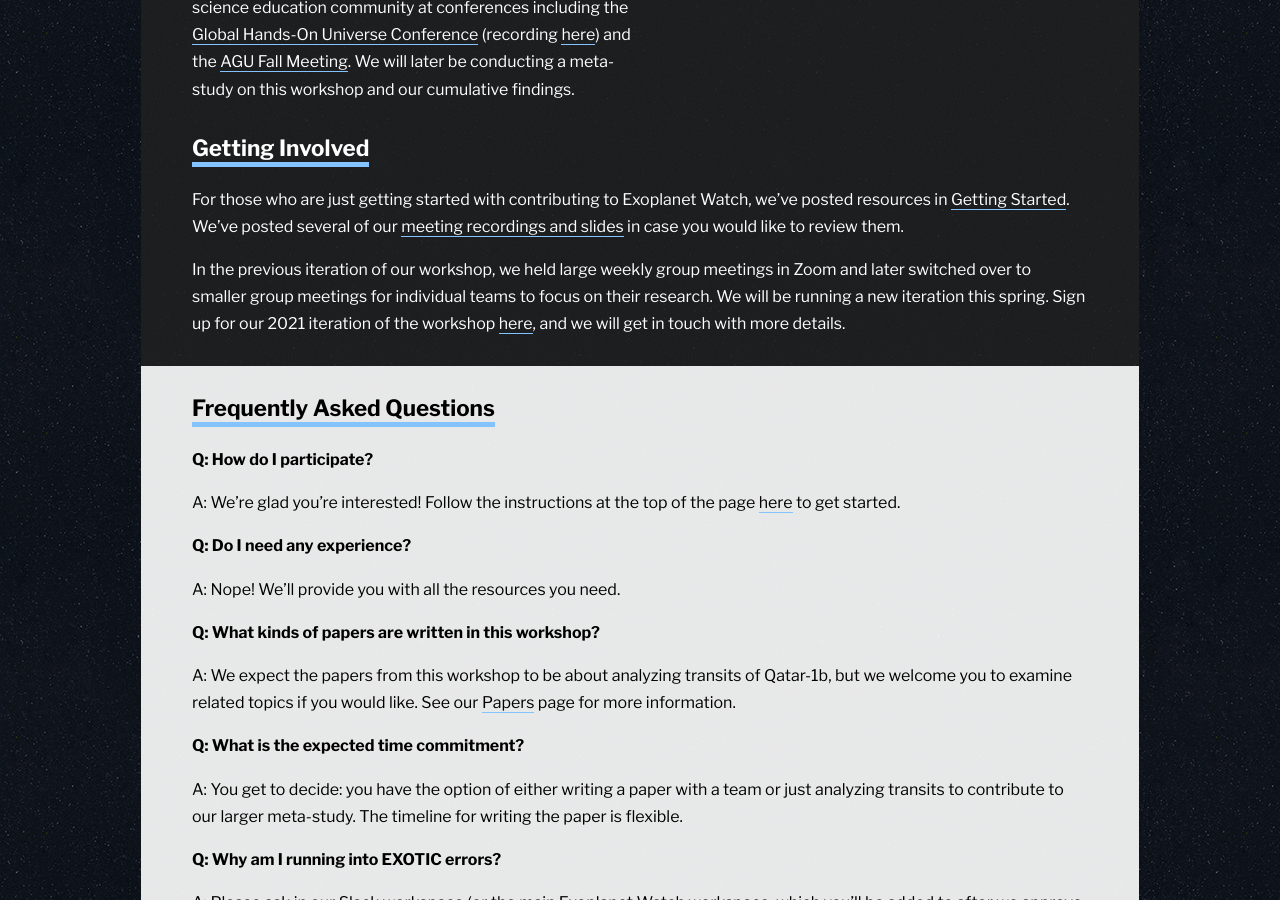
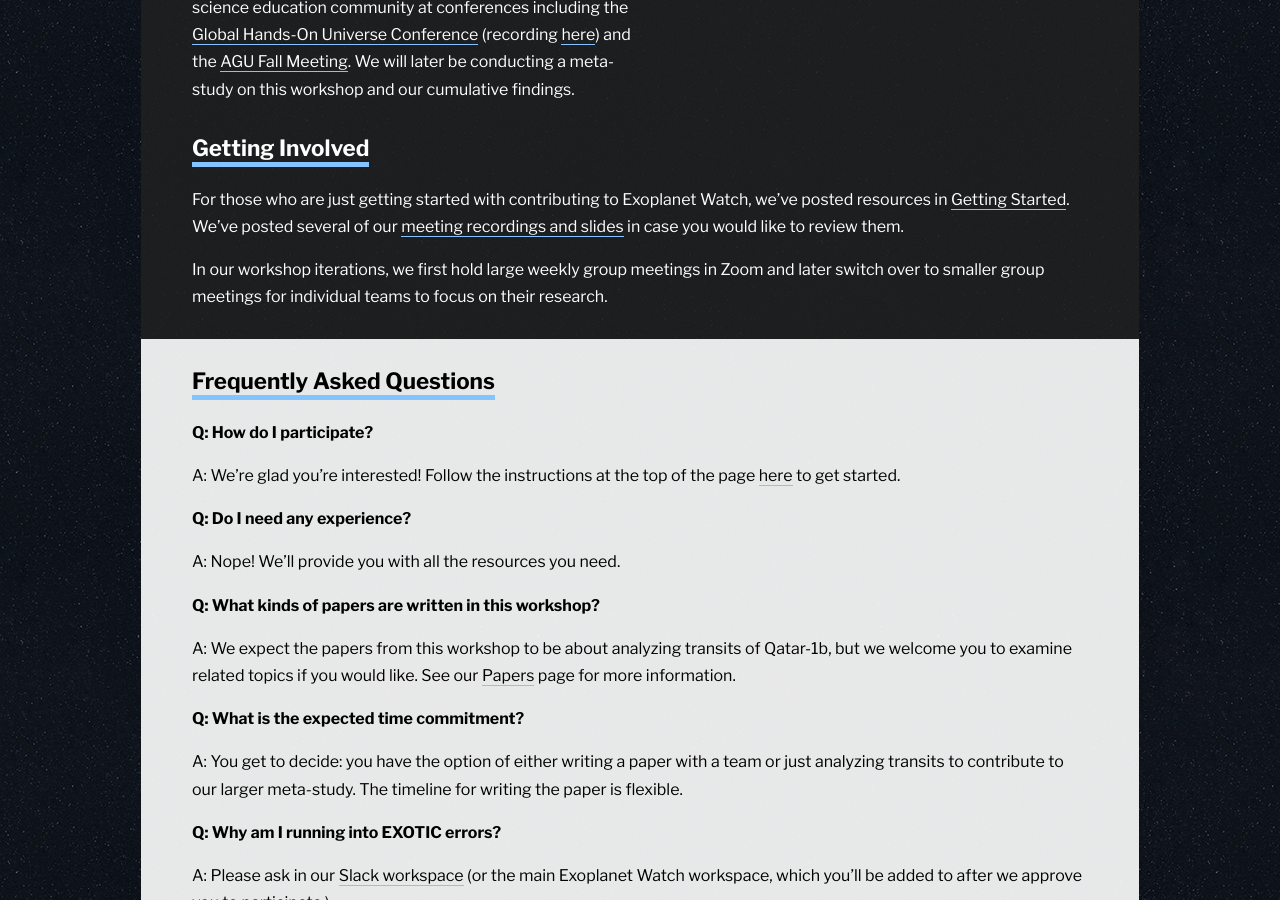
Before and after one commit to paigeyeung/exoplanetresearchworkshop, a Jekyll site: the page built from index.md, in a window 1280 px wide and 900 px high, scrolled down 880 px. Built offline with Jekyll 4.4.1, drawn with Linux system fonts in a browser that asks for light colours; some web fonts are replaced.

Commit message:
Update index.md

```diff
--- a/index.md
+++ b/index.md
@@ -47,7 +47,7 @@ We've shared our workshop experiences and citizen science research with the larg
 
 For those who are just getting started with contributing to Exoplanet Watch, we've posted resources in [Getting Started](/getting-started/). We've posted several of our [meeting recordings and slides](/meetings/) in case you would like to review them.
 
-In the previous iteration of our workshop, we held large weekly group meetings in Zoom and later switched over to smaller group meetings for individual teams to focus on their research. We will be running a new iteration this spring. Sign up for our 2021 iteration of the workshop [here](https://forms.gle/kpLY8XEyMteNnsPg8){: target="_blank"}, and we will get in touch with more details.
+In our workshop iterations, we first hold large weekly group meetings in Zoom and later switch over to smaller group meetings for individual teams to focus on their research.
 
 </div>
 
```
